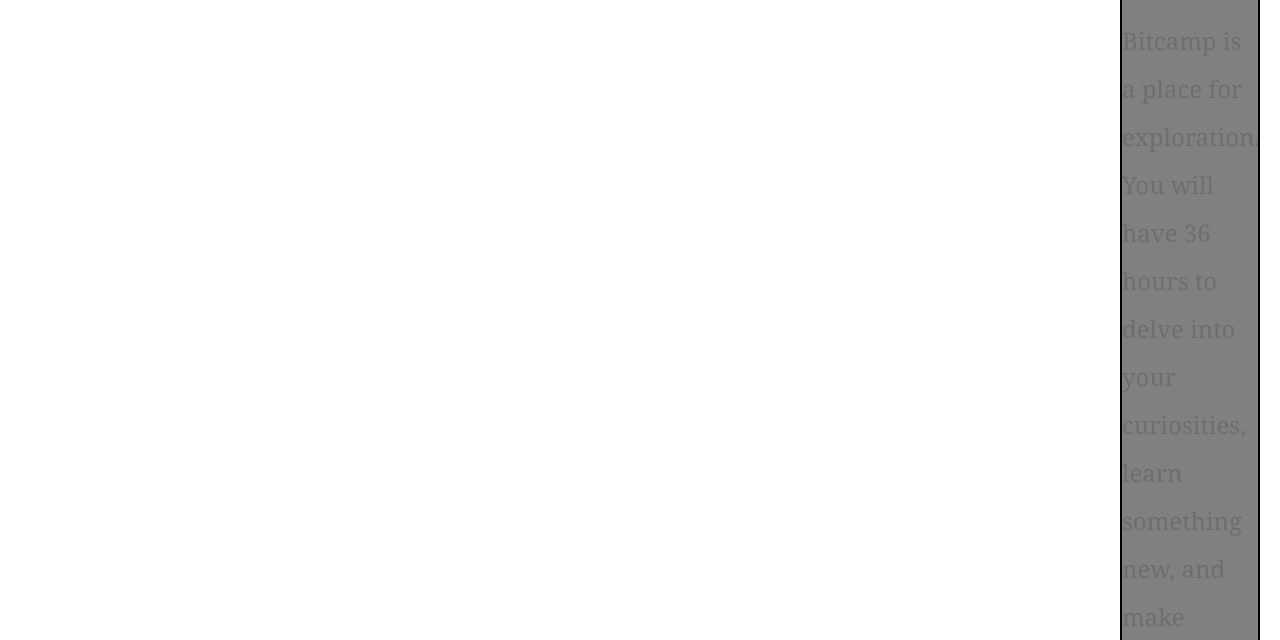
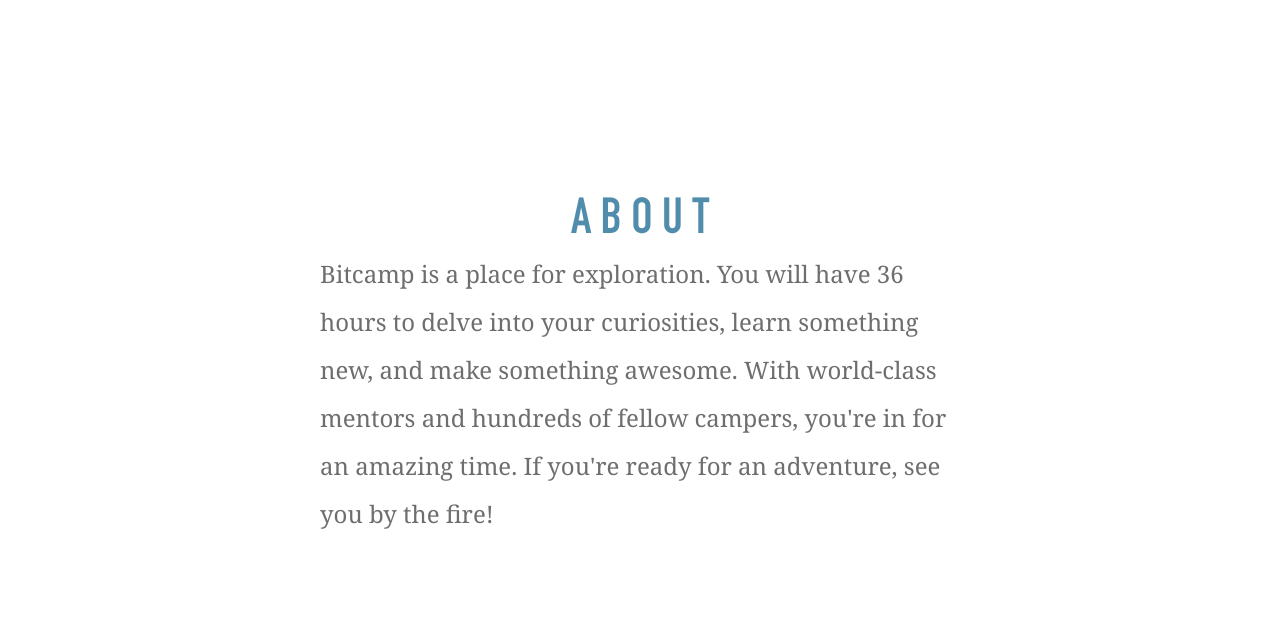
Before and after one commit to MazinZ/Cat-Hacks-II-website, a plain HTML site: page testnav.html in a window 1280 px wide. Shown: the part 840-1480 px from the top of the page. Drawn offline with nearby package versions, Linux system fonts and the light colour scheme; a web font is replaced by a local one.

Commit message:
About change 2

```diff
--- a/testnav.html
+++ b/testnav.html
@@ -430,7 +430,7 @@ url('./DCBA.ttf') format('truetype');
             <!--<h3 style="margin:30px 0px 0px 15%; float:left;" > ABOUT</h3>-->
 
     	<!--<div id="aboutBar" style="margin:30px 0px 0px 0px; height:10px; width:75%; background-color:#508dad; float:right;"></div>-->
-		<div id="one" class = "center wrapper ">
+		<div id="aboutTextbox2" class = "center ">
         <h1 style="text-align:center; display:block;"> A B O U T </h1>
         	<p><underline>Bitcamp</underline> is a place for exploration. You will have 36 hours to delve into your curiosities, learn something new, and make something awesome. With world-class mentors and hundreds of fellow campers, you're in for an amazing time. If you're ready for an adventure, see you by the fire!</p>
 		<!--<h2 style="display:inline; text-align:center;"> LEXINGTON, KY </h2> <h2 style="display:inline; text-align:center;"> MID NOVEMBER </h2>-->
```
